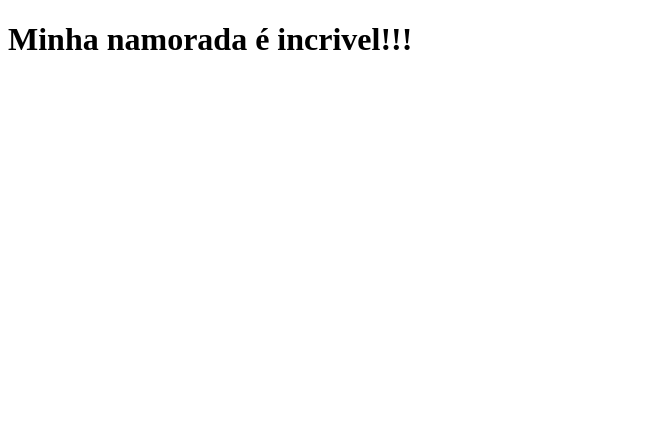
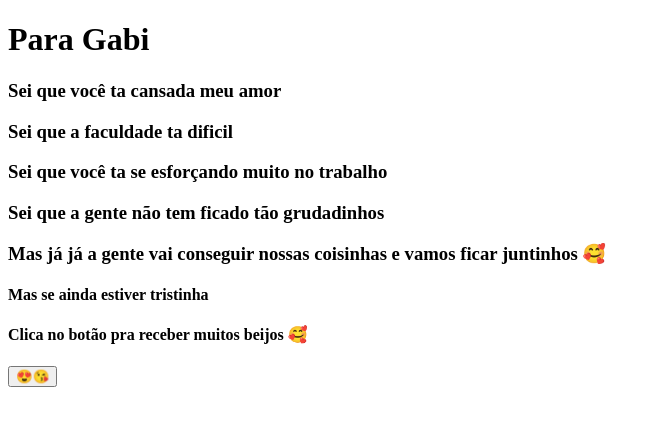
Before and after one commit to BrenoCom/clone-tabnews, a Next.js app: page / in a window 1280 px wide. Shown: the top 426 px of the page, without its empty margins (0-660 px from the left). Built offline with nearby package versions, Linux system fonts and the light colour scheme.

Commit message:
alteração da msg com funcionalidade de botão de beijos

```diff
--- a/pages/index.js
+++ b/pages/index.js
@@ -1,3 +1,29 @@
+import { useState } from "react"
 export default () => {
-    return <h1>Minha namorada é incrivel!!!</h1>
+  const [beijoCount, setBeijo] = useState(0)
+
+  const renderBeijos = () => {
+    let beijos = [];
+    for (let i = 1; i < beijoCount; i++) {
+      const element = "😘";
+      beijos.push(element);
+    }
+    return beijos;
+  }
+  return (
+    <>
+      <h1> Para Gabi </h1>
+      <h3> Sei que você ta cansada meu amor </h3>
+      <h3> Sei que a faculdade ta dificil </h3>
+      <h3> Sei que você ta se esforçando muito no trabalho </h3>
+      <h3> Sei que a gente não tem ficado tão grudadinhos </h3>
+      <h3> Mas já já a gente vai conseguir nossas coisinhas e vamos ficar juntinhos 🥰 </h3>
+      <h4> Mas se ainda estiver tristinha </h4>
+      <h4> Clica no botão pra receber muitos beijos 🥰</h4>
+      <button onClick={() => setBeijo(beijoCount + 1)}>😍😘</button>
+      <br />
+
+      {renderBeijos()}
+    </>
+  )
 }
```
